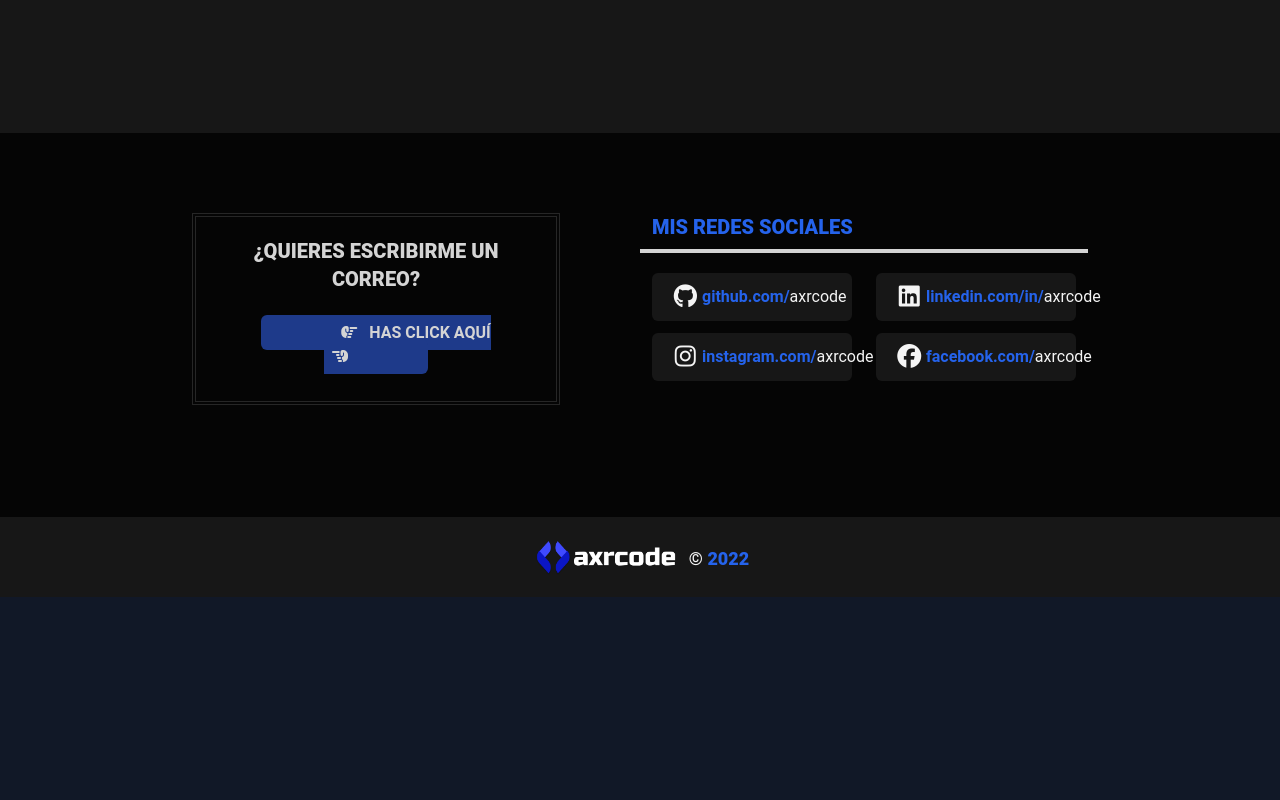
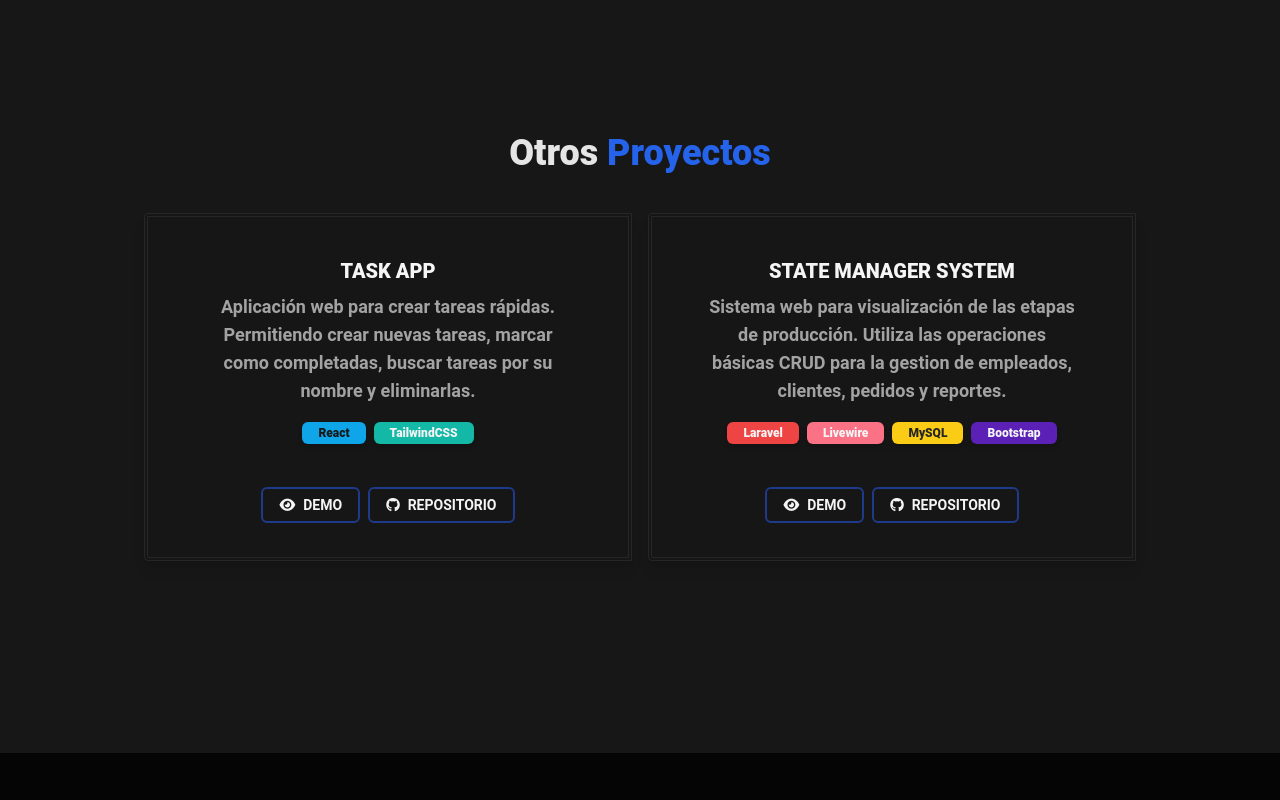
Before and after one commit to axrcode/axrcode-website, a React (Create React App) app: page /projects in a window 1280 px wide. Shown: the part 2060-2860 px from the top of the page. Before the commit the page ends 2657 px from the top, so only its background shows below. Built offline with nearby package versions, Linux system fonts and the light colour scheme.

Commit message:
Add personal projects
Change style

```diff
--- a/src/components/Home/SkillCard.js
+++ b/src/components/Home/SkillCard.js
@@ -1,7 +1,7 @@
 const SkillCard = ({ image, space, name, learning }) => {
     return (
         <div className="md:w-1/6 p-2">
-            <div className="p-5 border-double border-4 border-gray-800 hover:bg-gray-700 text-gray-400 hover:text-gray-100">
+            <div className="p-5 border-double border-4 border-gray-800 hover:bg-gray-700 text-gray-400 hover:text-gray-100 transition-all">
                 <div className={`h-20 w-20 flex items-center justify-center mx-auto ${ space && 'p-3' }`}>
                     <img src={ image } alt="Icon Tech"/>
                 </div>
--- a/src/components/Projects/ProjectCard.js
+++ b/src/components/Projects/ProjectCard.js
@@ -1,36 +1,39 @@
-const ProjectCard = ({ photo, logo, text, website, invert, techs }) => {
+const ProjectCard = ({ name, text, techs, demo, repositorio }) => {
     return (
-        <div className="md:flex mb-20 md:mb-10">
-            <div className={`md:w-1/2 md:p-2 mb-10 ${ invert && 'order-last' }`}>
-                <img src={photo} alt="Img Description" />
+        <div className="bg-gray-900 bg-opacity-60 py-10 px-4 rounded-l shadow-lg border-double border-4 border-gray-800 hover:bg-gray-800 transition-all">
+
+            <h3 className="font-black text-lg md:text-xl text-center text-gray-100 uppercase px-5">
+                { name }
+            </h3>
+
+            <div className="text-center text-lg font-bold text-gray-400 px-10 mt-2">
+                { text }
             </div>
-            <div className="md:w-1/2 md:p-2 flex items-center justify-center mx-auto">
-                <div className="bg-gray-900 bg-opacity-60 py-10 px-4 rounded-l shadow-lg border-double border-4 border-gray-800">
 
-                    <img src={logo} alt="Logo" className="w-4/6 md:w-2/6 mx-auto pb-7"  />
+            <p className="font-black text-md md:text-lg text-center mt-3">
+                {
+                    techs.map(tech => (
+                        <span className={`text-xs text-gray-${tech.font} bg-${tech.bg} rounded-md px-4 py-1 mx-1 shadow-md`}>
+                            { tech.name }
+                        </span>
+                    ))
+                }
+            </p>
 
-                    <p className="font-black text-lg md:text-xl text-center text-gray-300 px-5">
-                        { text }
-                    </p>
+            <div className="text-center mt-12">
+                <a  href={`https://${ demo }`} target="_blank" rel="noreferrer"
+                    className="border-2 border-blue-900 py-2 px-4 mx-1 text-white rounded-md font-bold text-sm hover:bg-blue-800 cursor-pointer uppercase transition-all">
+                        <i className="fas fa-eye"></i>
+                        <span className="ml-2">Demo</span>
+                </a>
 
-                    <p className="font-black text-md md:text-lg text-center mt-5">
-                        <a  href={`http://${website}`} target="_blank" rel="noreferrer"
-                            className="text-blue-600 hover:text-blue-300">
-                            www.{ website }
-                        </a>
-                    </p>
+                <a  href={`https://${ repositorio }`} target="_blank" rel="noreferrer"
+                    className="border-2 border-blue-900 py-2 px-4 mx-1 text-white rounded-md font-bold text-sm hover:bg-blue-800 cursor-pointer uppercase transition-all">
+                        <i className="fab fa-github"></i>
+                        <span className="ml-2">Repositorio</span>
+                </a>
+            </div>
 
-                    <p className="font-black text-md md:text-lg text-center mt-5">
-                        {
-                            techs.map(tech => (
-                                <span className={`text-xs text-gray-${tech.font} bg-${tech.bg} rounded-md px-5 py-1 mx-1 shadow-md`}>
-                                    { tech.name }
-                                </span>
-                            ))
-                        }
-                    </p>
-                </div>
-            </div>
         </div>
     )
 }
--- a/src/components/Projects/ProjectList.js
+++ b/src/components/Projects/ProjectList.js
@@ -1,30 +1,40 @@
-import cbpPhoto from '../../assets/img/projects/cbp.png'
-import goedutecnologiaPhoto from '../../assets/img/projects/goedutecnologia.png'
-import creativosPhoto from '../../assets/img/projects/creativos.png'
-
-import cbpLogo from '../../assets/img/projects/cbplogo.png'
-import goedutecnologiaLogo from '../../assets/img/projects/goedutecnologialogo.png'
-import creativosLogo from '../../assets/img/projects/creativoslogo.png'
-import ProjectCard from './ProjectCard'
+import ProjectCard from "./ProjectCard"
 
 const ProjectList = () => {
-    return (
-        <div className="bg-gray-900 py-20 md:px-36 px-10">
 
-            <h2 className="font-black text-3xl md:text-4xl text-center mx-auto mb-10 text-gray-200">
-                Proyectos {''}
-                <span className="text-blue-600">Profesionales</span>
-            </h2>
-
-            <ProjectCard
-                photo={cbpPhoto}
-                logo={cbpLogo}
-                text="Portal web administrable para Colegio Científico y Tecnológico Blaise Pascal de Mazatenango, Suchitepéquez"
-                website="cbp.edu.gt"
-                techs={[
+    const projects = [
+        {
+            name: 'Task App',
+            text: 'Aplicación web para crear tareas rápidas. Permitiendo crear nuevas tareas, marcar como completadas, buscar tareas por su nombre y eliminarlas.',
+            demo: 'task-app-axrcode.vercel.app',
+            repositorio: 'github.com/axrcode/task-app',
+            techs: [
+                {
+                    name: 'React',
+                    bg: 'sky-500',
+                    font: '900'
+                },
+                {
+                    name: 'TailwindCSS',
+                    bg: 'teal-500',
+                    font: '100'
+                }
+            ]
+        },
+        {
+            name: 'State Manager System',
+            text: 'Sistema web para visualización de las etapas de producción. Utiliza las operaciones básicas CRUD para la gestion de empleados, clientes, pedidos y reportes.',
+            demo: 'state-manager-system.herokuapp.com',
+            repositorio: 'github.com/axrcode/state-manager-system',
+            techs: [
                 {
                     name: 'Laravel',
                     bg: 'red-500',
+                    font: '100'
+                },
+                {
+                    name: 'Livewire',
+                    bg: 'rose-400',
                     font: '100'
                 },
                 {
@@ -37,57 +47,31 @@ const ProjectList = () => {
                     bg: 'purple-800',
                     font: '100'
                 }
-                ]}
+            ]
+        }
+    ]
+
+    return (
+        <div className="bg-gray-900 pb-48 md:px-36 px-10">
+
+            <h2 className="font-black text-3xl md:text-4xl text-center mx-auto mb-10 text-gray-200">
+                Otros {''}
+                <span className="text-blue-600">Proyectos</span>
+            </h2>
+
+            <div className="grid grid-cols-2 gap-4">
+                {
+                    projects.map(project => (
+                        <ProjectCard
+                            name={project.name}
+                            text={project.text}
+                            demo={project.demo}
+                            repositorio={project.repositorio}
+                            techs={project.techs}
                         />
-
-            <ProjectCard
-                photo={goedutecnologiaPhoto}
-                logo={goedutecnologiaLogo}
-                text="Aplicación web para inscripciones a tutorias, reclutamiento y gestión de servicios para la empresa Go Edu Tecnología."
-                website="goedutecnologia.com"
-                invert={true}
-                techs={[
-                    {
-                        name: 'Laravel',
-                        bg: 'red-500',
-                        font: '100'
-                    },
-                    {
-                        name: 'MySQL',
-                        bg: 'yellow-400',
-                        font: '800'
-                    },
-                    {
-                        name: 'Bootstrap',
-                        bg: 'purple-800',
-                        font: '100'
+                    ))
                 }
-                ]}
-            />
-
-            <ProjectCard
-                photo={creativosPhoto}
-                logo={creativosLogo}
-                text="Portafolio profesional para Creative Graphic Design, empresa dedicada a marketing y publicidad digital."
-                website="123creativos.com"
-                techs={[
-                    {
-                        name: 'Laravel',
-                        bg: 'red-500',
-                        font: '100'
-                    },
-                    {
-                        name: 'MySQL',
-                        bg: 'yellow-400',
-                        font: '800'
-                    },
-                    {
-                        name: 'Bootstrap',
-                        bg: 'purple-800',
-                        font: '100'
-                    }
-                ]}
-            />
+            </div>
 
         </div>
     )
--- a/src/components/Projects/WorkCard.js
+++ b/src/components/Projects/WorkCard.js
@@ -5,7 +5,7 @@ const ProjectCard = ({ id, photo, logo, text, website, invert, techs }) => {
                 <img src={photo} alt="Img Description" />
             </div>
             <div className="md:w-1/2 md:p-2 flex items-center justify-center mx-auto">
-                <div className="bg-gray-900 bg-opacity-60 py-10 px-4 rounded-l shadow-lg border-double border-4 border-gray-800">
+                <div className="bg-gray-900 bg-opacity-60 py-10 px-4 rounded-l shadow-lg border-double border-4 border-gray-800 hover:bg-gray-800 transition-all">
 
                     <img src={logo} alt="Logo" className="w-4/6 md:w-2/6 mx-auto pb-7"  />
 
--- a/src/pages/Projects.js
+++ b/src/pages/Projects.js
@@ -18,6 +18,7 @@ const Projects = () => {
                 text="Estos son algunos de los proyectos en los que he trabajado y adquirido experiencia."
             />
             <WorkList />
+            <ProjectList />
             <Footer />
         </div>
     )
```
Lines whose indentation alone changed are shown as unchanged.
